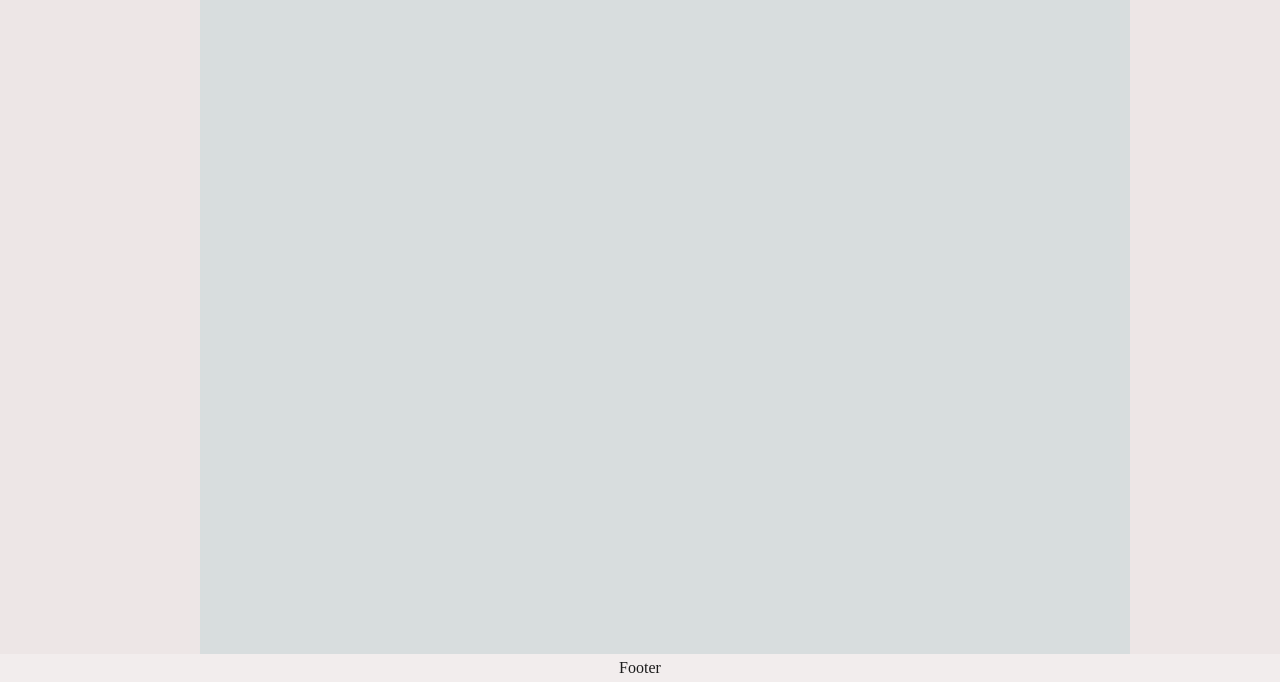
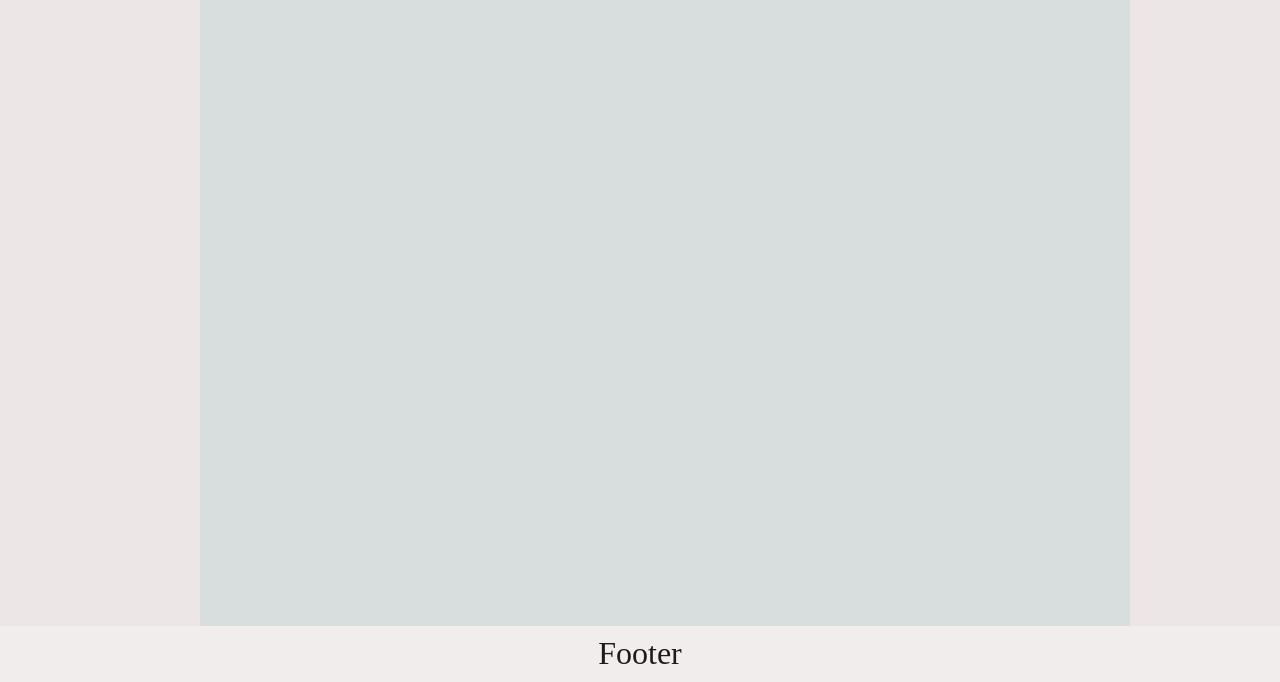
Before and after one commit to ENU-8972/flexlay, a plain HTML site: page index.html in a window 1280 px wide. Shown: the part 118-800 px from the top of the page. Drawn offline with Linux system fonts and the light colour scheme.

Commit message:
Update flexbox.css

```diff
--- a/flexbox.css
+++ b/flexbox.css
@@ -13,7 +13,7 @@ header{
  color: #1C1C1C;
 }
 footer {
- font-size: medium;
+ font-size: xx-large;
  text-align: center;
  padding: 0.3em 0;
  background-color: #F2EDED;
```
